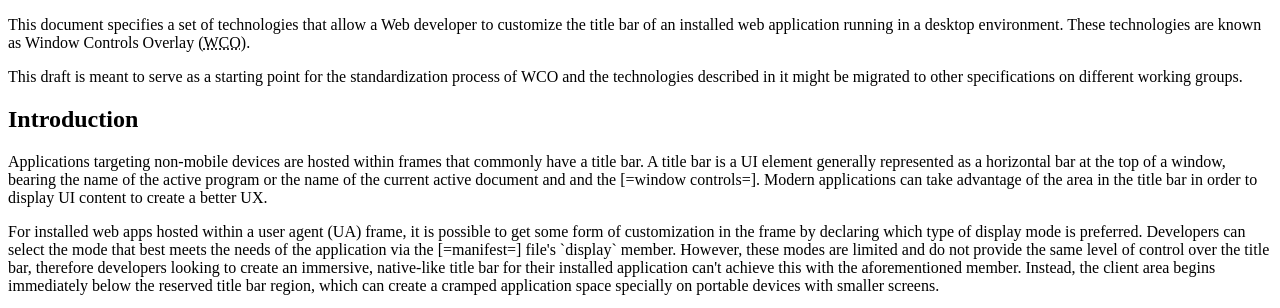
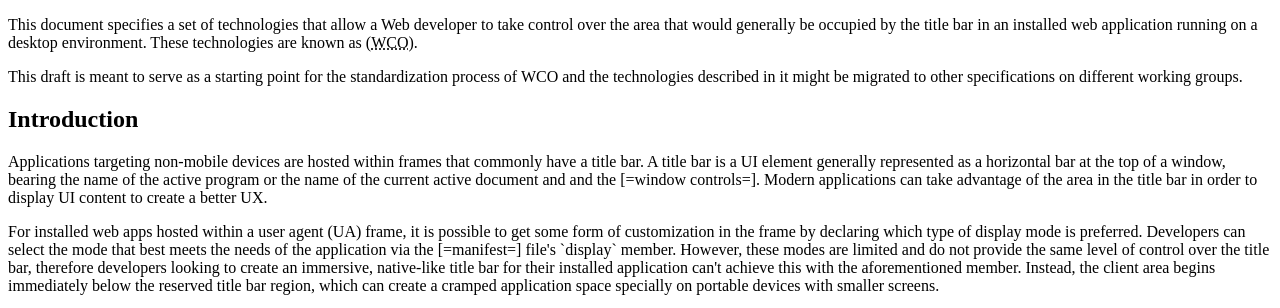
Before and after one commit to WICG/window-controls-overlay, a plain HTML site: page index.html in a window 1280 px wide. Shown: the top 308 px of the page. Drawn offline with Linux system fonts and the light colour scheme.

Commit message:
Updates abstract of spec (#50)
Rephrases the spec's abstract to make it clearer to understand the scope of the feature.

```diff
--- a/index.html
+++ b/index.html
@@ -27,9 +27,9 @@
     <section id="abstract">
       <p>
         This document specifies a set of technologies that allow a Web
-        developer to customize the title bar of an installed web application
-        running in a desktop environment. These technologies are known as
-        Window Controls Overlay (<abbr title=
+        developer to take control over the area that would generally be
+        occupied by the title bar in an installed web application running on a
+        desktop environment. These technologies are known as (<abbr title=
         "Window Controls Overlay">WCO</abbr>).
       </p>
     </section>
```
